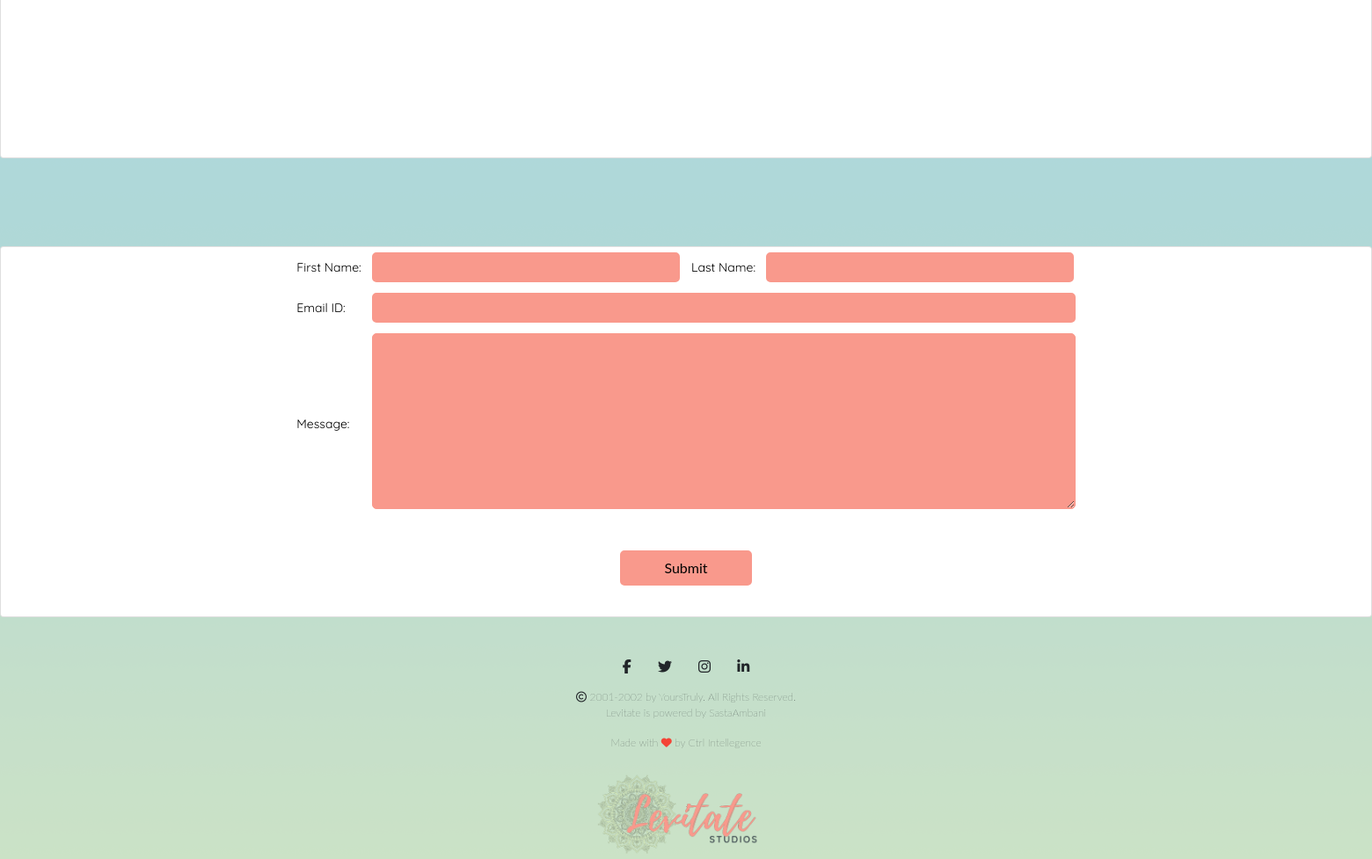
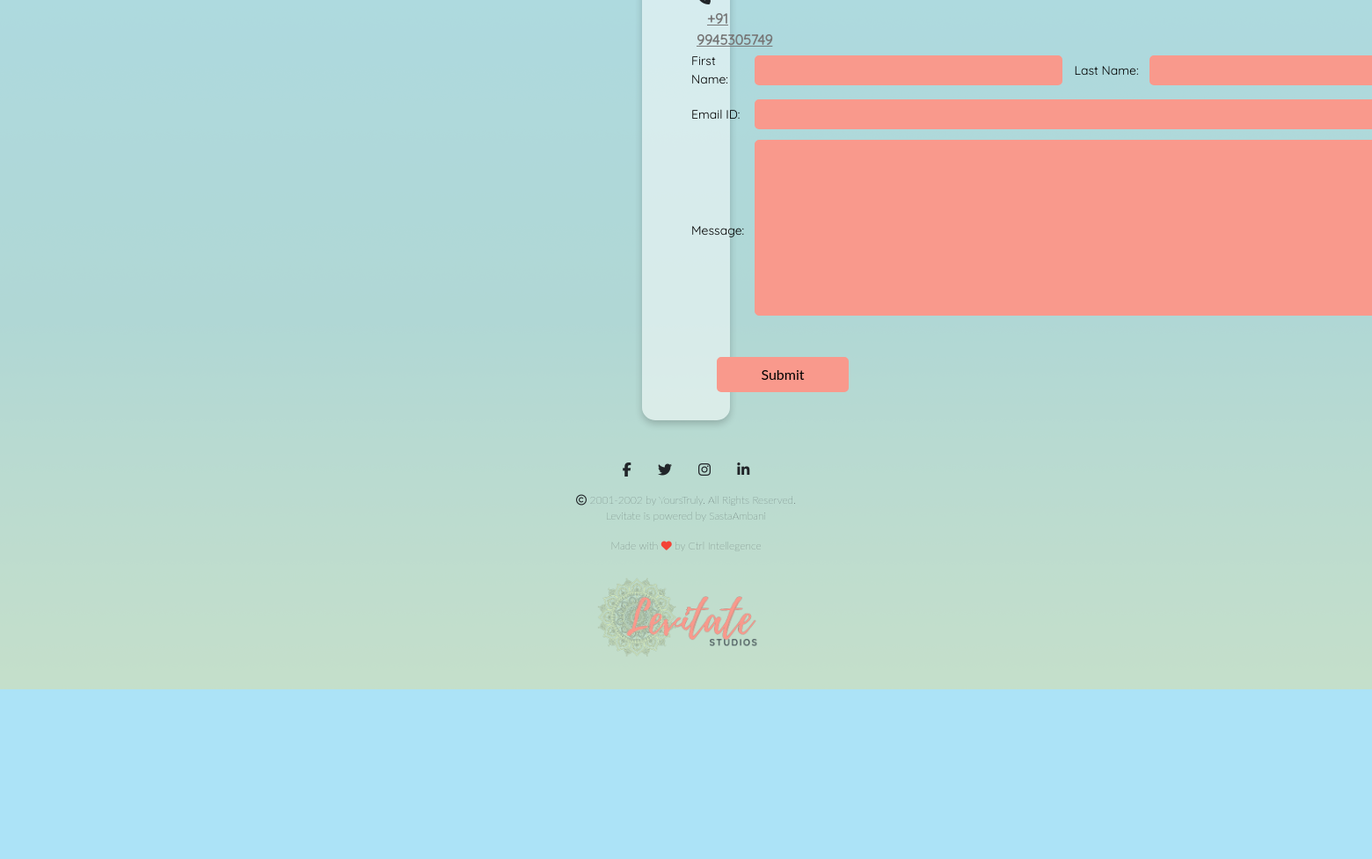
Before and after one commit to SahanyaHebbar/Levitate-Studios-, a Django app: page /contactUs in a window 1560 px wide; the page is wider, and only the part inside the window is pictured. Shown: the part 893-1870 px from the top of that part at 88% size. After the commit the page ends 1677 px from the top of that part, so only its background shows below. Run offline with Django 4.2, Linux system fonts and the light colour scheme; some libraries are stand-ins or nearby versions.

Commit message:
FixedContactUs

```diff
--- a/yoga/home/static/ContactUs/contactUs.css
+++ b/yoga/home/static/ContactUs/contactUs.css
@@ -22,8 +22,8 @@
     background-color: rgba(255,255,255,0.5);
     box-shadow: 0 4px 8px 0 rgba(0,0,0,0.2);
     transition: 0.3s;
-    border-radius: 5px;
-    width: 1000px;
+    border-radius: 15px;
+    width: 100px;
     height: 500px;
     margin: auto;
     padding: 75px 50px;
--- a/yoga/home/templates/contactUs.html
+++ b/yoga/home/templates/contactUs.html
@@ -9,7 +9,7 @@
     {% block content %}
         <div>
         <h1 class="heading" style="margin: 50px 0;">Contact Us</h1>
-        <div class="card">
+        <div class="ccard">
             <div class="section">
                 <div class="container">
                     <div class="content-section">
@@ -34,7 +34,7 @@
             </div>
         </div>
         <div class="spacer"></div>
-        <div class="card">
+        <div class="ccard">
             <form action="" method="post">
                 {% csrf_token %}
                 <table name="record">
--- a/yoga/home/templates/instructor.html
+++ b/yoga/home/templates/instructor.html
@@ -24,7 +24,7 @@
         </div>
 
         <div style=" background-color: transparent;" width="100">
-            <div style="margin-left: 43%;">
+            <div style="margin-left: 33%;">
                 <div id="container">
                     <div class="product-details">
                     <p class="information">Lorem ipsum dolor sit amet consectetur adipisicing elit. Repellendus dolores non quas, pariatur mollitia qui possimus vero ex eaque praesentium incidunt! Neque cumque dignissimos voluptas eius officiis, praesentium doloremque tempore.</p>
```
